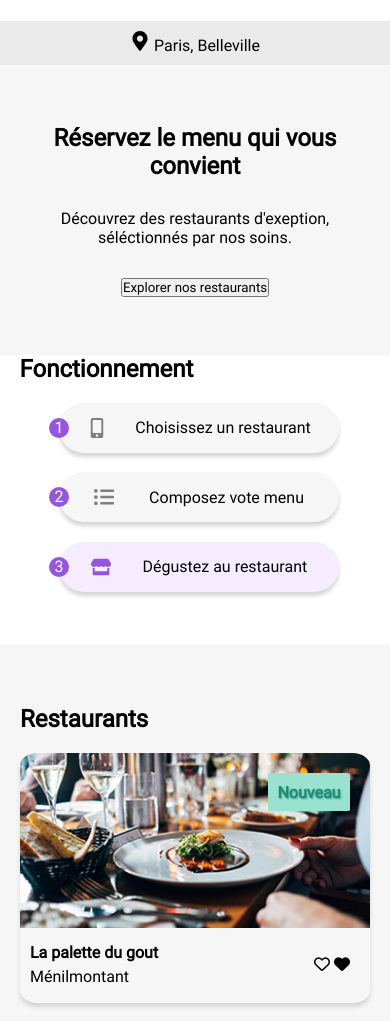
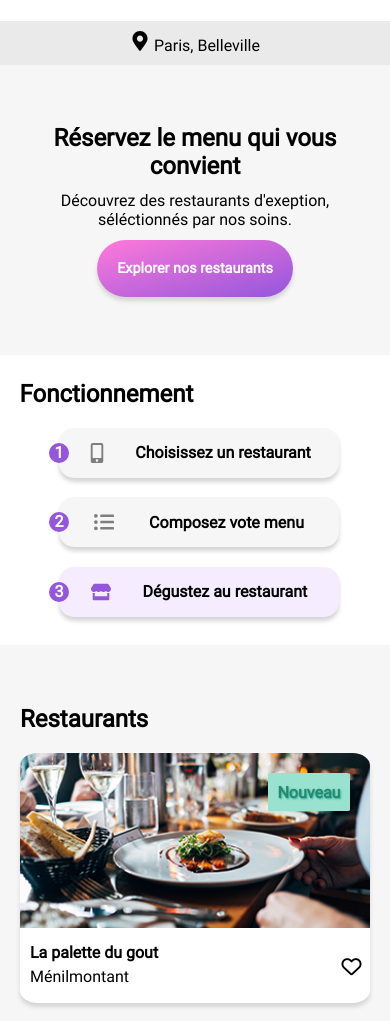
Before and after one commit to marinasatsyk/DardeMarina_03_18032021, a website: page index.html in a window 390 px wide. Shown: the part 57-1078 px from the top of the page. Drawn offline with Linux system fonts and the light colour scheme.

Commit message:
version mobile, correction of  the heart gradietn  effect

```diff
--- a/sass/libs/keyframes.scss
+++ b/sass/libs/keyframes.scss
@@ -51,10 +51,21 @@
 @keyframes opacity_anim {
     0% {
         opacity: 0;
-        z-index: 0;
+    }
+    2%,
+    100% {
+        opacity: 1;
+    }
+}
+
+@keyframes heart {
+    0% {
+        transform: scale(0);
+    }
+    98% {
+        transform: scale(1.2);
     }
     100% {
-        opacity: 1;
-        z-index: 1;
+        transform: scale(1);
     }
 }
--- a/sass/libs/mixins.scss
+++ b/sass/libs/mixins.scss
@@ -75,22 +75,20 @@
     }
 }
 
-@mixin heart {
+@mixin heart ($top: $heart_top_main, $right: $heart_right_main) {
     .heart {
         position: relative;
         .fa-heart {
             font-size: 20px;
             position: absolute;
-            top: -2vh;
-            right: -1vh;
+            top: $top;
+            right: $right;
         }
         .far {
             opacity: 1;
-            z-index: 1;
         }
         .fas {
-            opacity: 0;
-            z-index: 0;
+            transform: scale(0);
             &:before {
                 background: -webkit-gradient(linear, left top, left bottom, from(#9356DC), to(#FF79DA));
                 -webkit-background-clip: text;
@@ -100,10 +98,10 @@
         }
         &:hover {
             &>.fas {
-                animation: opacity_anim 1000ms 150ms both;
+                animation: heart 450ms 50ms cubic-bezier(.62, .21, .42, 1.03) both;
             }
             &>.far {
-                animation: opacity_anim 500ms reverse both;
+                animation: opacity_anim 350ms reverse both;
             }
         }
     }
--- a/sass/libs/rules_charging.scss
+++ b/sass/libs/rules_charging.scss
@@ -1,7 +1,7 @@
 // progress bar
 .background-bar {
-    width: 100vw;
-    height: 100vw;
+    width: 100%;
+    height: 100%;
     animation: background-bar $prog-bar-dur both;
     display: flex;
     justify-content: center;
--- a/sass/libs/variables.scss
+++ b/sass/libs/variables.scss
@@ -20,3 +20,7 @@ $prog-bar-delay: 150ms;
 $anim-dur: 2000ms;
 $anim-num: 9;
 $anim-delay: math.div($anim-dur, $anim-num);
+$heart_top_main: -.5rem;
+$heart_right_main: -.1rem;
+$heart_top_menu: -.5rem;
+$heart_right_menu: -1rem;
--- a/sass/menu_rules_all.scss
+++ b/sass/menu_rules_all.scss
@@ -41,7 +41,8 @@
                 font-size: 1.5rem;
                 margin-right: 20px;
             }
-            @include heart;
+            @include heart($heart_top_menu,
+            $heart_right_menu);
         }
         ul.menu {
             display: flex;
@@ -91,7 +92,7 @@
                 }
                 .separator__btn__menu {
                     display: flex;
-                    padding: 10px 0 10px 10px;
+                    padding: .6rem;
                     width: calc(100% - 100px);
                     justify-content: space-between;
                     align-items: flex-end;
--- a/sass/rules_all_screens.scss
+++ b/sass/rules_all_screens.scss
@@ -82,6 +82,7 @@
     .function {
         height: 290px;
         display: flex;
+        padding: 3rem;
         h2 {
             padding-left: 50px;
             text-align: left;
@@ -119,7 +120,7 @@
                 height: 50px;
                 width: 280px;
                 align-items: center;
-                border-radius: 30px;
+                border-radius: 15px;
                 background-color: $color-btn-off;
                 @include shadow_box;
             }
@@ -151,10 +152,11 @@
             border-radius: 5%;
             overflow: hidden;
             @include shadow_box;
+            background: #fff;
             .img_res_main {
                 @include img_list_restos;
                 display: flex;
-                justify-content: right;
+                justify-content: flex-end;
             }
             .label {
                 @include label;
@@ -177,7 +179,7 @@
             justify-content: space-between;
             align-items: center;
             padding-left: 10px;
-            padding-right: 20px;
+            padding-right: 10px;
         }
         .text__description {
             text-align: left;
@@ -187,7 +189,8 @@
             font-size: 1rem;
             margin-bottom: 5px;
         }
-        @include heart;
+        @include heart ($heart_top_main,
+        $heart_right_main);
     }
     footer.main {
         @include footer_mobile;
--- a/sass/style.scss
+++ b/sass/style.scss
@@ -40,16 +40,37 @@
                    font-weight: bold;
                }
            }
-           .round {
+           .btn--round {
                border-radius: 40px;
-               padding: 5%;
                border: none;
                font-weight: bold;
+               padding: 20px;
                @include gradient_btn;
+               @include shadow_box;
                color: #ffffff;
                cursor: pointer;
                font-size: 0.9rem;
-               @include shadow_box;
+               position: relative;
+               z-index: 1;
+               &:hover {
+                   &::after {
+                       opacity: 1;
+                   }
+               }
+               &::after {
+                   content: "";
+                   position: absolute;
+                   top: 0;
+                   right: 0;
+                   bottom: 0;
+                   left: 0;
+                   @include gradient_btn_activ;
+                   @include shadow_box_aciv;
+                   border-radius: 40px;
+                   opacity: 0;
+                   z-index: -1;
+                   transition: opacity 250ms;
+               }
            }
            .function {
                height: 290px;
@@ -57,6 +78,7 @@
                flex-direction: column;
                h2 {
                    padding-left: 5%;
+                   padding-top: 25px;
                    text-align: left;
                    @include title;
                    margin-bottom: 5%;
@@ -67,6 +89,7 @@
                    display: flex;
                    flex-direction: column;
                    align-items: center;
+                   font-weight: bold;
                }
                li {
                    display: flex;
@@ -92,7 +115,7 @@
                        height: 50px;
                        width: 280px;
                        align-items: center;
-                       border-radius: 30px;
+                       border-radius: 15px;
                        background-color: $color-btn-off;
                        @include shadow_box;
                    }
@@ -118,11 +141,12 @@
                    border-radius: 5%;
                    overflow: hidden;
                    @include shadow_box;
+                   background: #fff;
                }
                .img_res_main {
                    @include img_list_restos;
                    display: flex;
-                   justify-content: right;
+                   justify-content: flex-end;
                }
                .label {
                    @include label;
@@ -144,7 +168,7 @@
                    justify-content: space-between;
                    align-items: center;
                    padding-left: 10px;
-                   padding-right: 20px;
+                   padding-right: 10px;
                }
                .text__description {
                    text-align: left;
@@ -154,6 +178,8 @@
                    font-size: 1rem;
                    margin-bottom: 5px;
                }
+               @include heart ($heart_top_main,
+               $heart_right_main);
            }
            footer.main {
                @include footer_mobile;
```
Also changed, not shown: html_pages/palette.html (+1 -1 lines), index.html (+3 -3 lines), public/style.css, 1 other file.
